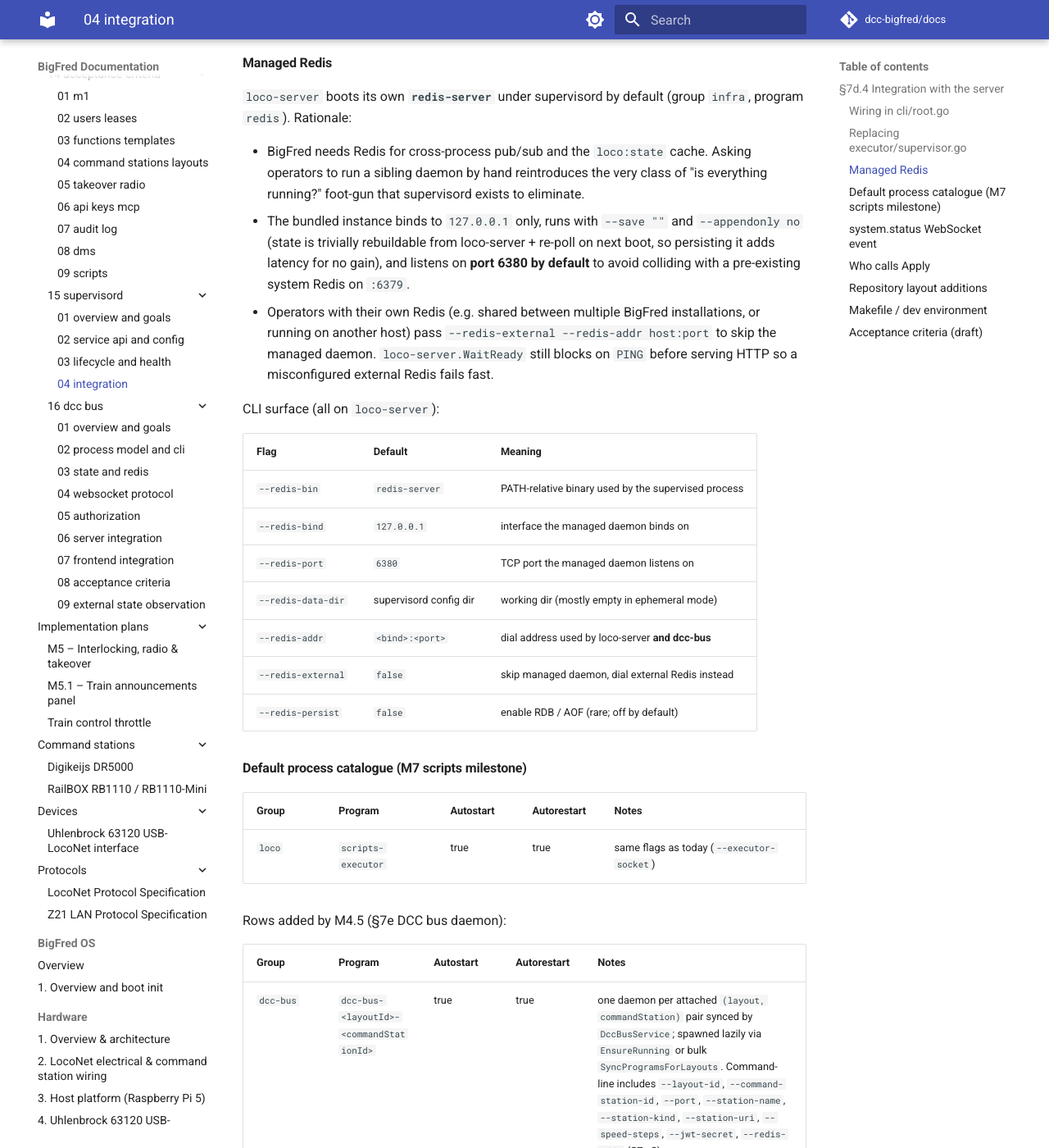
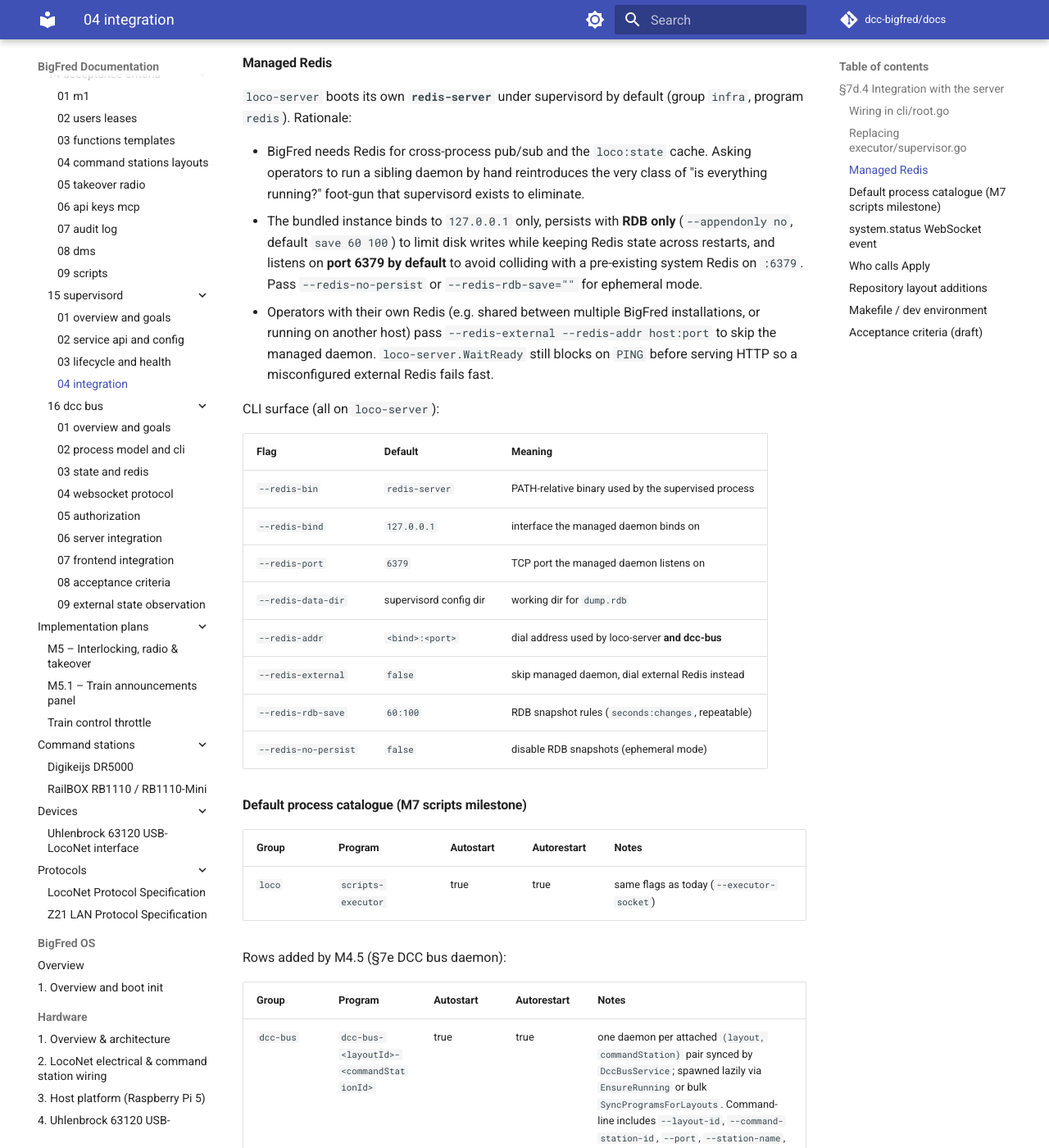
Before and after one commit to dcc-bigfred/docs, an MkDocs documentation site: the page built from content/bigfred/architecture/15-supervisord/04-integration.md, in a window 1280 px wide and 1400 px high, scrolled down 1277 px. Shown: the whole window at 82% size. Built offline with MkDocs 1.6.1 and Material for MkDocs 9.7.7, drawn with Linux system fonts in a browser that asks for light colours; comment, search, counter and statistics services are not loaded.

Commit message:
docs: document Redis RDB persistence and hub config paths
Describe default save 60 100 for loco-server and bigfred-os Redis,
/data/etc/redis.conf on the hub, and the updated CLI flags and port 6379.

Co-authored-by: Cursor <cursoragent@cursor.com>

```diff
--- a/content/bigfred/architecture/15-supervisord/04-integration.md
+++ b/content/bigfred/architecture/15-supervisord/04-integration.md
@@ -59,11 +59,12 @@ default (group `infra`, program `redis`). Rationale:
   cache. Asking operators to run a sibling daemon by hand reintroduces
   the very class of "is everything running?" foot-gun that supervisord
   exists to eliminate.
-- The bundled instance binds to `127.0.0.1` only, runs with `--save ""`
-  and `--appendonly no` (state is trivially rebuildable from loco-server +
-  re-poll on next boot, so persisting it adds latency for no gain),
-  and listens on **port 6380 by default** to avoid colliding with a
-  pre-existing system Redis on `:6379`.
+- The bundled instance binds to `127.0.0.1` only, persists with **RDB
+  only** (`--appendonly no`, default `save 60 100`) to limit disk
+  writes while keeping Redis state across restarts, and listens on
+  **port 6379 by default** to avoid colliding with a pre-existing
+  system Redis on `:6379`. Pass `--redis-no-persist` or
+  `--redis-rdb-save=""` for ephemeral mode.
 - Operators with their own Redis (e.g. shared between multiple
   BigFred installations, or running on another host) pass
   `--redis-external --redis-addr host:port` to skip the managed
@@ -76,11 +77,12 @@ CLI surface (all on `loco-server`):
 | --- | --- | --- |
 | `--redis-bin` | `redis-server` | PATH-relative binary used by the supervised process |
 | `--redis-bind` | `127.0.0.1` | interface the managed daemon binds on |
-| `--redis-port` | `6380` | TCP port the managed daemon listens on |
-| `--redis-data-dir` | supervisord config dir | working dir (mostly empty in ephemeral mode) |
+| `--redis-port` | `6379` | TCP port the managed daemon listens on |
+| `--redis-data-dir` | supervisord config dir | working dir for `dump.rdb` |
 | `--redis-addr` | `<bind>:<port>` | dial address used by loco-server **and dcc-bus** |
 | `--redis-external` | `false` | skip managed daemon, dial external Redis instead |
-| `--redis-persist` | `false` | enable RDB / AOF (rare; off by default) |
+| `--redis-rdb-save` | `60:100` | RDB snapshot rules (`seconds:changes`, repeatable) |
+| `--redis-no-persist` | `false` | disable RDB snapshots (ephemeral mode) |
 
 #### Default process catalogue (M7 scripts milestone)
 
```
Also changed, not shown: content/bigfred/architecture/05-domain-model/05-audit-log.md (+1 -1 lines), content/bigfred/architecture/16-dcc-bus/02-process-model-and-cli.md (+2 -2 lines), content/hardware/08-hub-os-image.md (+1 -1 lines), content/os/01-overview-and-init.md (+5 -3 lines).
